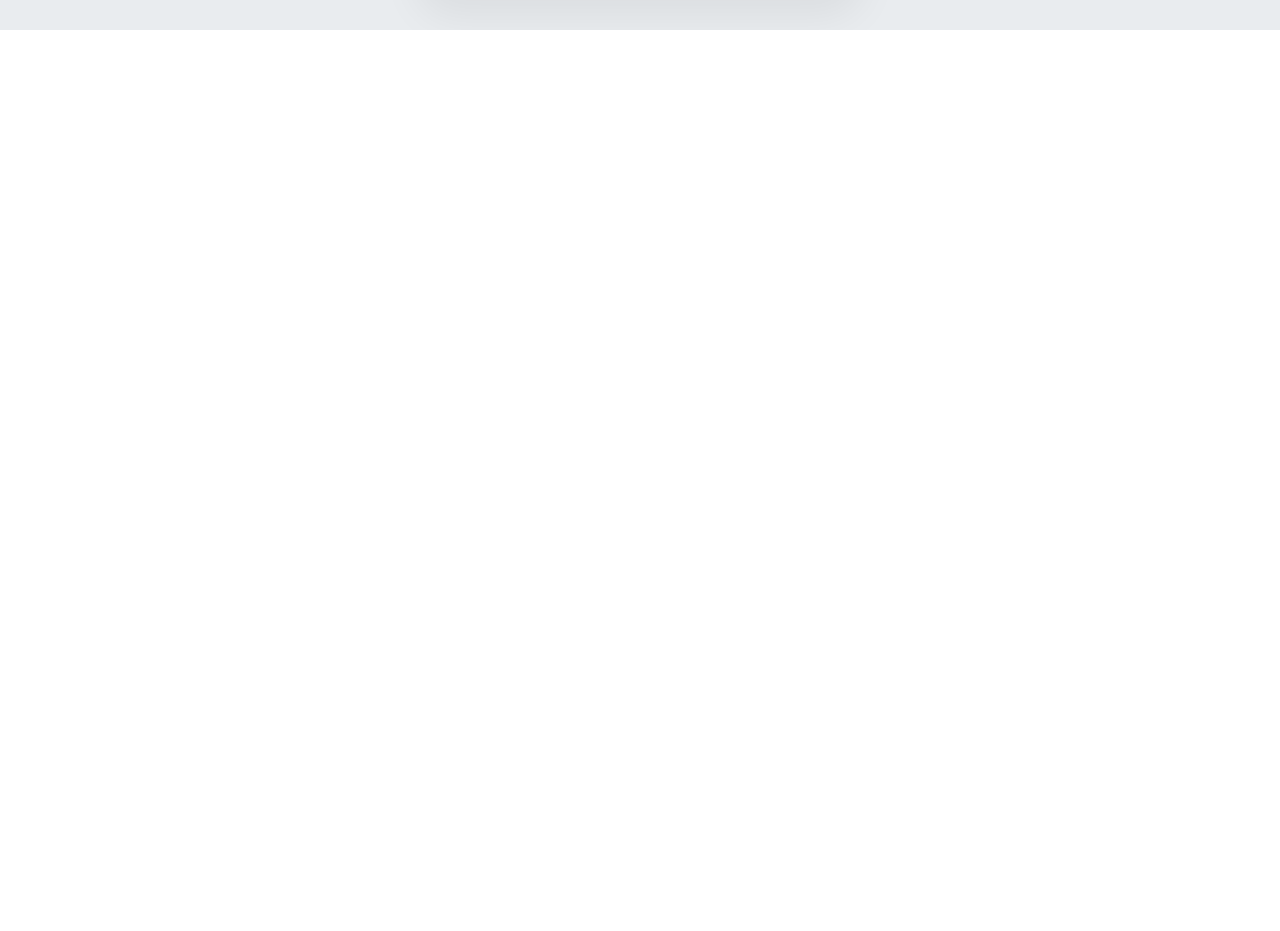
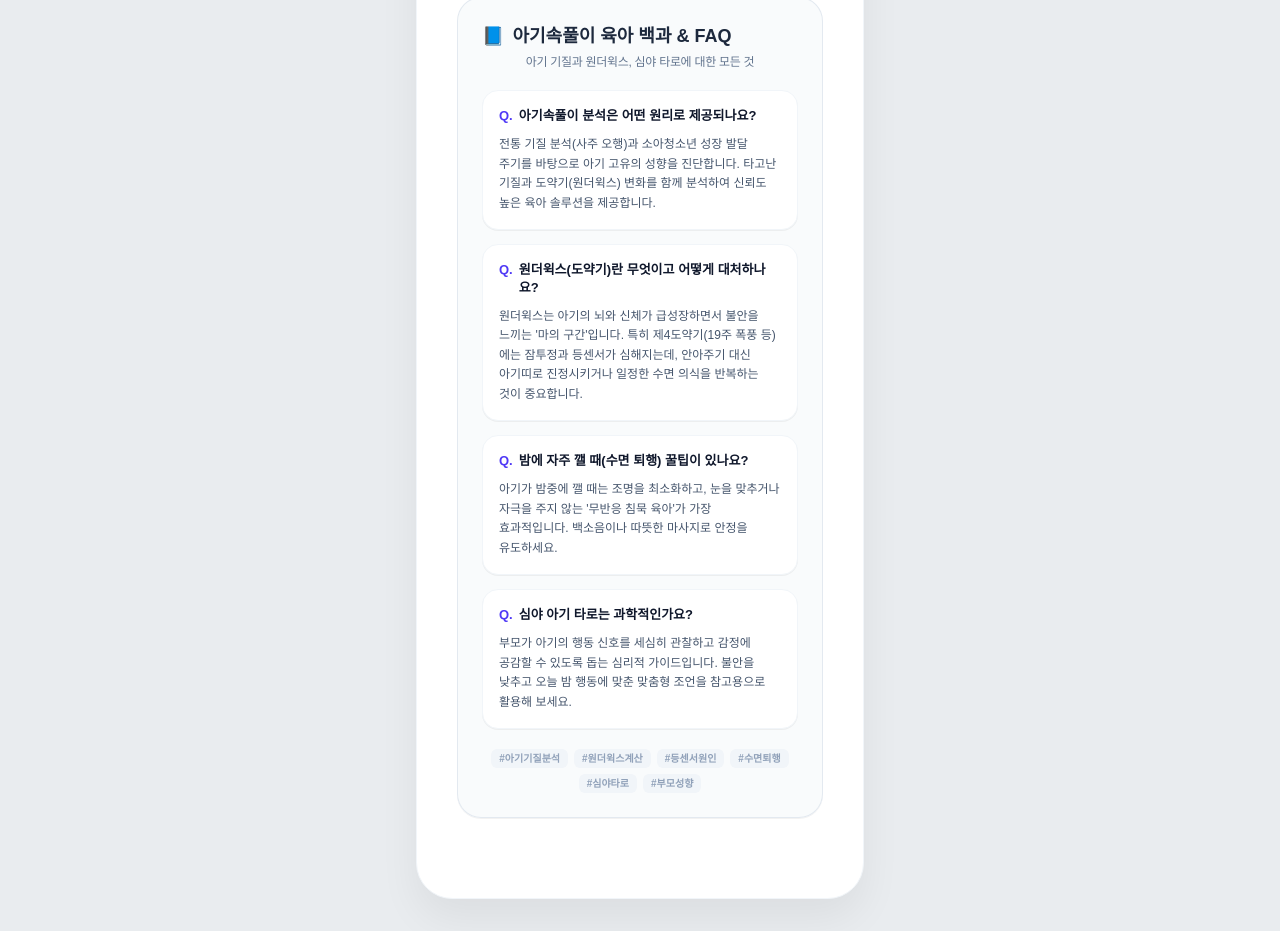
Before and after one commit to GreatJoonki/baby-sokpuli, a Next.js app: page / in a window 1280 px wide. Shown: the part 800-1731 px from the top of the page. Before the commit the page ends 830 px from the top, so only its background shows below. Built offline with nearby package versions, Linux system fonts and the light colour scheme.

Commit message:
design: 메인 하단 정적 육아 FAQ 정보 보강으로 애드센스 승인 요건 확충

```diff
--- a/src/app/page.tsx
+++ b/src/app/page.tsx
@@ -1082,8 +1082,10 @@ export default function Home() {
   const [isTarotRevealed, setIsTarotRevealed] = useState(false);
   const [tarotImgError, setTarotImgError] = useState(false);
   const tarotIntervalRef = useRef<NodeJS.Timeout | null>(null);
+  const tarotTimeoutRef = useRef<NodeJS.Timeout | null>(null); // 💡 이 줄이 누락되어 있었습니다!
   const tarotCardCaptureRef = useRef<HTMLDivElement>(null);
   const [isDownloadingTarot, setIsDownloadingTarot] = useState(false);
+
 
   const handleDownloadTarotCard = async () => {
     if (!tarotCardCaptureRef.current) return;
@@ -3202,6 +3204,76 @@ export default function Home() {
           <p className="text-[10px] text-slate-400">
             © 2026 Baby Sokpuli. All rights reserved.
           </p>
+          {/* 📘 구글 애드센스 승인 전용: 아기속풀이 육아 백과 & FAQ (정적 텍스트 보강) */}
+      <section className="mt-12 max-w-md mx-auto px-4 mb-8">
+        <div className="bg-slate-50/80 border border-slate-200/95 rounded-3xl p-5 sm:p-6 space-y-4 shadow-2xs">
+
+          <div className="space-y-1">
+            <h3 className="text-base sm:text-lg font-black text-slate-800 flex items-center gap-2">
+              <span>📘</span> 아기속풀이 육아 백과 & FAQ
+            </h3>
+            <p className="text-xs text-slate-500 font-medium tracking-tight">
+              아기 기질과 원더윅스, 심야 타로에 대한 모든 것
+            </p>
+          </div>
+
+          <div className="space-y-3.5 pt-1 text-left">
+            {/* Q1 */}
+            <div className="bg-white border border-slate-100 rounded-2xl p-4 shadow-2xs space-y-2.5">
+              <h4 className="text-xs sm:text-[13px] font-black text-slate-900 flex gap-1.5 leading-snug">
+                <span className="text-indigo-600 shrink-0">Q.</span>
+                <span>아기속풀이 분석은 어떤 원리로 제공되나요?</span>
+              </h4>
+              <p className="text-[11px] sm:text-xs text-slate-600 font-medium leading-relaxed break-keep">
+                전통 기질 분석(사주 오행)과 소아청소년 성장 발달 주기를 바탕으로 아기 고유의 성향을 진단합니다. 타고난 기질과 도약기(원더윅스) 변화를 함께 분석하여 신뢰도 높은 육아 솔루션을 제공합니다.
+              </p>
+            </div>
+
+            {/* Q2 */}
+            <div className="bg-white border border-slate-100 rounded-2xl p-4 shadow-2xs space-y-2.5">
+              <h4 className="text-xs sm:text-[13px] font-black text-slate-900 flex gap-1.5 leading-snug">
+                <span className="text-indigo-600 shrink-0">Q.</span>
+                <span>원더윅스(도약기)란 무엇이고 어떻게 대처하나요?</span>
+              </h4>
+              <p className="text-[11px] sm:text-xs text-slate-600 font-medium leading-relaxed break-keep">
+                원더윅스는 아기의 뇌와 신체가 급성장하면서 불안을 느끼는 '마의 구간'입니다. 특히 제4도약기(19주 폭풍 등)에는 잠투정과 등센서가 심해지는데, 안아주기 대신 아기띠로 진정시키거나 일정한 수면 의식을 반복하는 것이 중요합니다.
+              </p>
+            </div>
+
+            {/* Q3 */}
+            <div className="bg-white border border-slate-100 rounded-2xl p-4 shadow-2xs space-y-2.5">
+              <h4 className="text-xs sm:text-[13px] font-black text-slate-900 flex gap-1.5 leading-snug">
+                <span className="text-indigo-600 shrink-0">Q.</span>
+                <span>밤에 자주 깰 때(수면 퇴행) 꿀팁이 있나요?</span>
+              </h4>
+              <p className="text-[11px] sm:text-xs text-slate-600 font-medium leading-relaxed break-keep">
+                아기가 밤중에 깰 때는 조명을 최소화하고, 눈을 맞추거나 자극을 주지 않는 '무반응 침묵 육아'가 가장 효과적입니다. 백소음이나 따뜻한 마사지로 안정을 유도하세요.
+              </p>
+            </div>
+
+            {/* Q4 */}
+            <div className="bg-white border border-slate-100 rounded-2xl p-4 shadow-2xs space-y-2.5">
+              <h4 className="text-xs sm:text-[13px] font-black text-slate-900 flex gap-1.5 leading-snug">
+                <span className="text-indigo-600 shrink-0">Q.</span>
+                <span>심야 아기 타로는 과학적인가요?</span>
+              </h4>
+              <p className="text-[11px] sm:text-xs text-slate-600 font-medium leading-relaxed break-keep">
+                부모가 아기의 행동 신호를 세심히 관찰하고 감정에 공감할 수 있도록 돕는 심리적 가이드입니다. 불안을 낮추고 오늘 밤 행동에 맞춘 맞춤형 조언을 참고용으로 활용해 보세요.
+              </p>
+            </div>
+          </div>
+
+          {/* 🏷️ 하단 태그 */}
+          <div className="pt-1 flex flex-wrap gap-1.5 justify-center">
+            {['#아기기질분석', '#원더윅스계산', '#등센서원인', '#수면퇴행', '#심야타로', '#부모성향'].map((tag) => (
+              <span key={tag} className="text-[10px] font-bold text-slate-400 bg-slate-100 px-2 py-0.5 rounded-md">
+                {tag}
+              </span>
+            ))}
+          </div>
+
+        </div>
+      </section>
         </footer>
 
         {/* 🌟 10대 도약기 전체 타임라인 가이드 모달 */}
```
